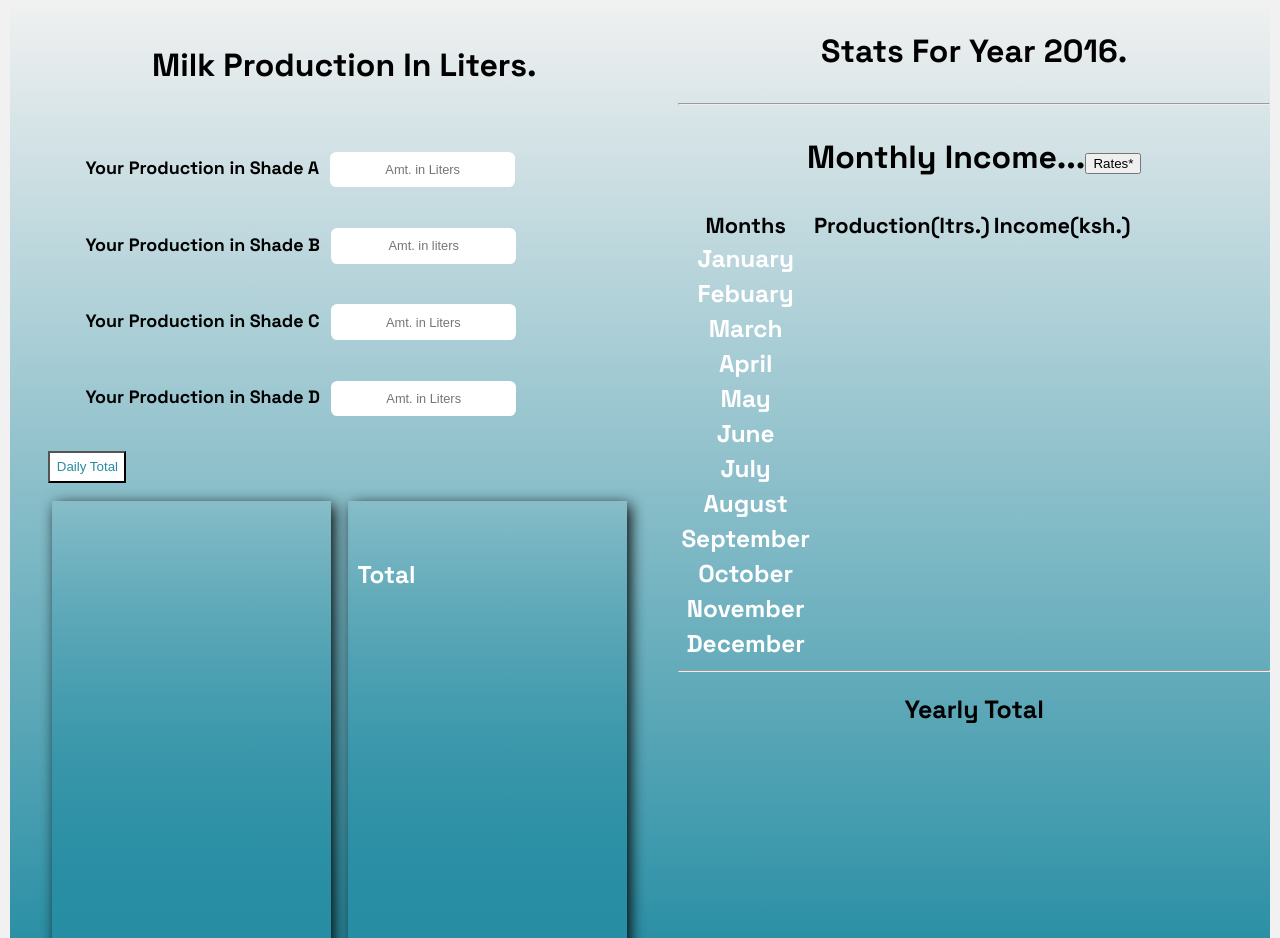
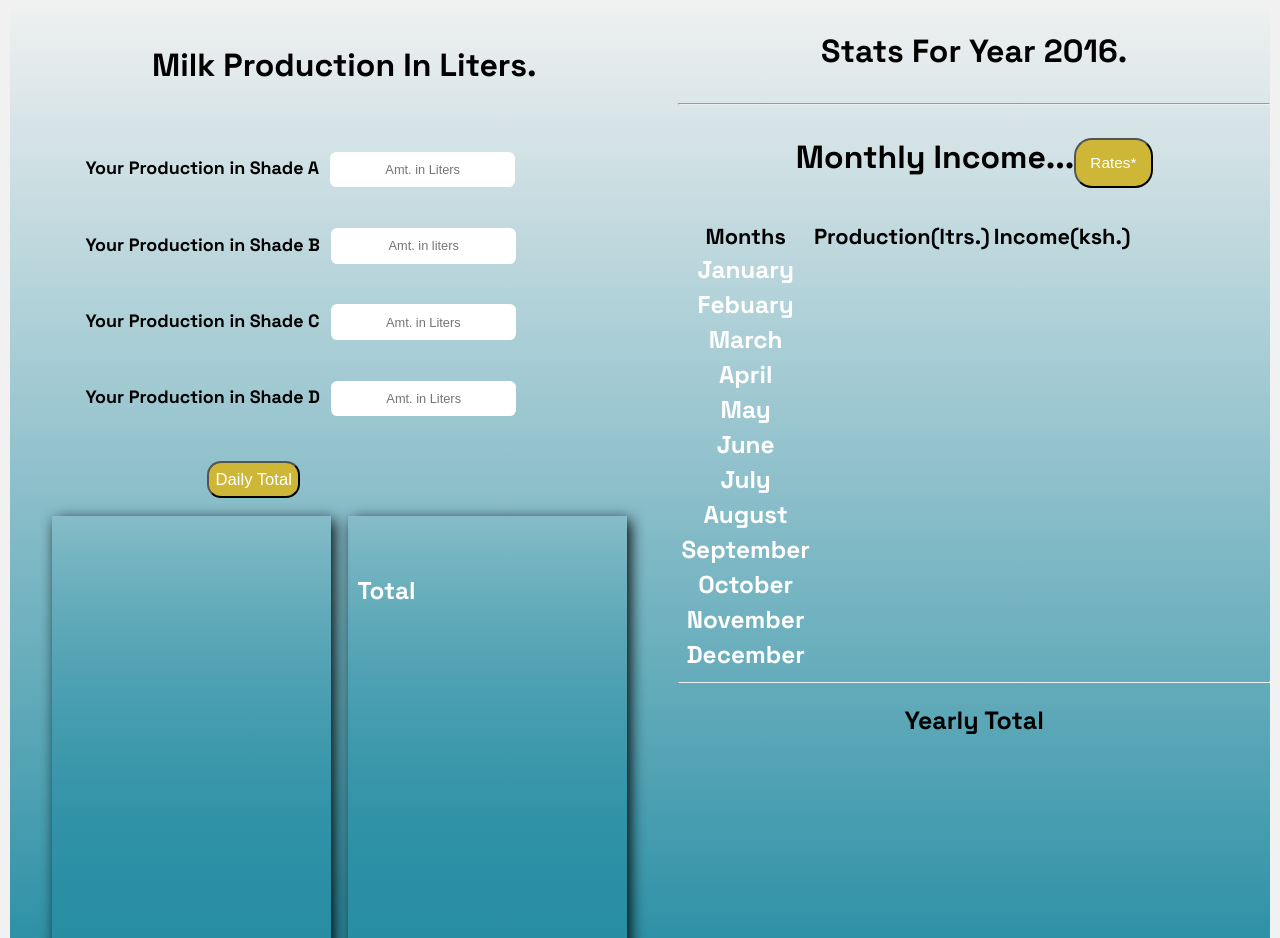
Before and after one commit to Felix-Barosio/Dairy_business, a plain HTML site: page index.html in a window 1280 px wide. Shown: the part 1060-1998 px from the top of the page. Drawn offline with Linux system fonts and the light colour scheme.

Commit message:
add corrections to structure

```diff
--- a/assets/css/styles.css
+++ b/assets/css/styles.css
@@ -156,6 +156,9 @@ body{
 #mid h3{
     font-size: 2.5vw;
 }
+
+
+
         /*  main section */
 
 #main_container{
@@ -177,12 +180,13 @@ body{
 #left h3{
     font-size: 2.5vw;
 }
-#MIstats{
-    padding: 1.3vw;
-    color: black;
+#Rates{
+    padding: 1.1vw;
+    color: #fff;
     background-color: #ceb736;
-    font-weight: bold;
-    border-radius: 1.1vw;
+    font-weight: 400;
+    border-radius: 1.4vw;
+    font-size: 1.2vw;
 }
 
 #right {
@@ -226,11 +230,13 @@ body{
 }
 #totals{
     cursor: pointer;
-    background-color: #fff;
-    color: #268da3;
+    background-color: #ceb736;
+    color: #fff;
     padding: 0.5vw;
-    display: flex;
-    justify-content: space-between;
+    margin-top: 0.8vw;
+    border-radius: 1.1vw;
+    font-size: 1.3vw;
+    margin-left: 12.4vw;
 }
 #totals:hover{
     color: black;
```
